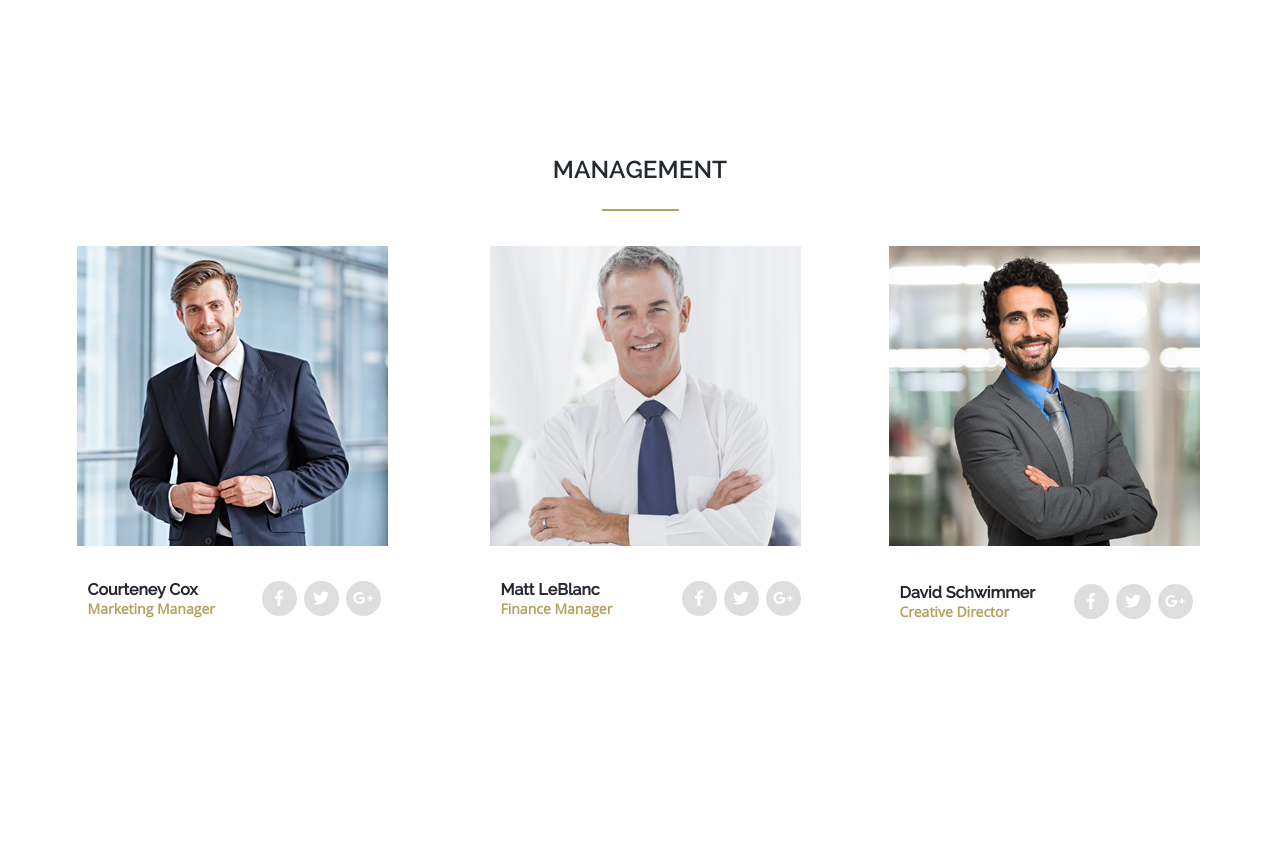
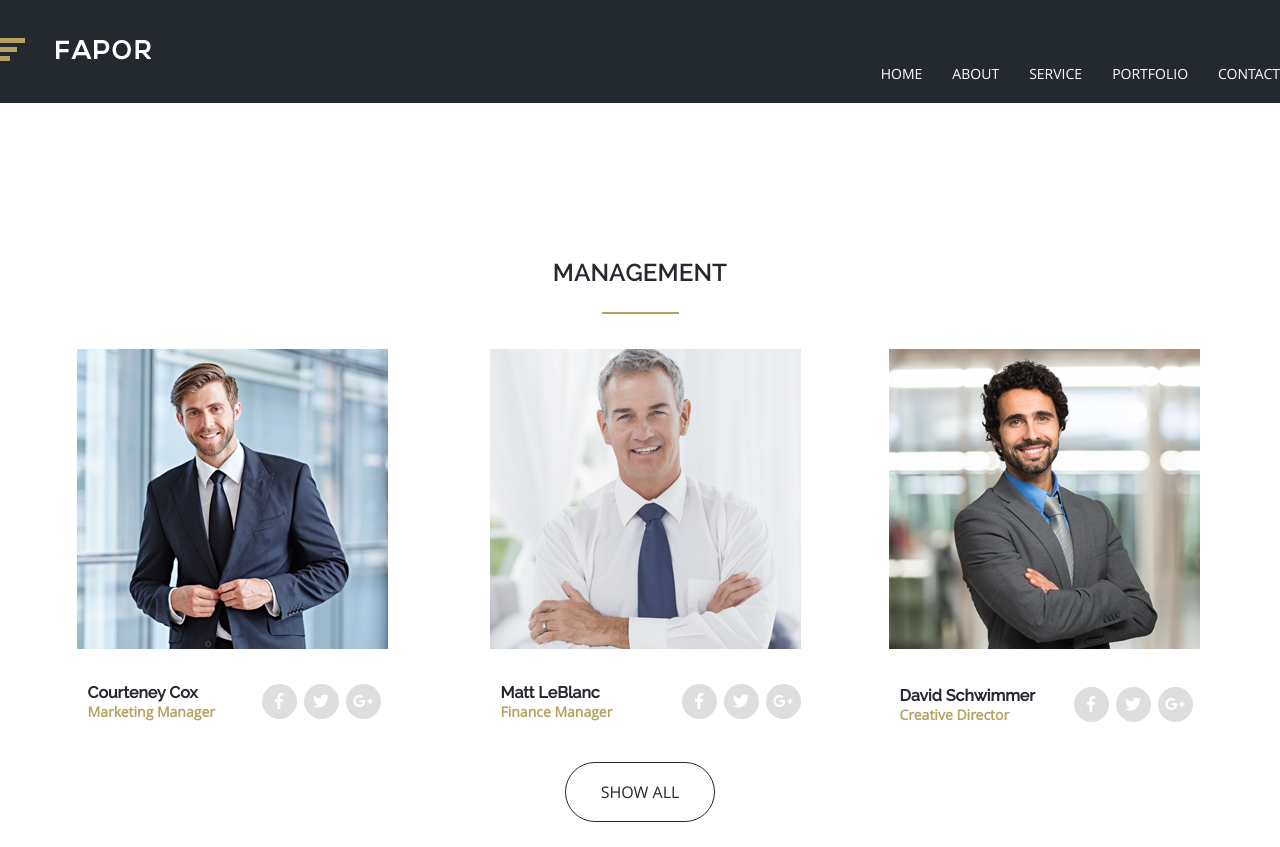
Before and after one commit to DarinaLogvinenko/Test_light, a plain HTML site: page index.html in a window 1280 px wide. Before the commit the page ends 800 px from the top, so only its background shows below. Drawn offline with Linux system fonts and the light colour scheme.

Commit message:
top_header

```diff
--- a/CSS/stylesheet.css
+++ b/CSS/stylesheet.css
@@ -33,17 +33,60 @@
     color: inherit;
     -webkit-font-smoothing: antialiased;
 }
+header{
+    background-color: #24282f;
+}
+.top_header{
+    max-width: 1386px;
+    margin: auto;
+    padding-top: 38px;
+    padding-bottom: 38px;
+}
 
+.top_header ul li {
+    list-style: none;
+    text-decoration: none;
+    text-transform: uppercase;
+    float: right;
+    text-align: center;
+    margin-left: 30px;
+
+
+}
+
+.top_header a{
+    text-decoration: none;
+    font-size: 14px;
+    line-height: 18px;
+    color: white;
+    font-family: 'OpenSansRegular';
+    padding-bottom: 18px;
+}
+/*.top_header ul li a:after{*/
+    /*content: " ";*/
+    /*display: block;*/
+    /*height: 2px;*/
+    /*width: 80px;*/
+    /*margin-top: 18px;*/
+    /*background-color: #b5a263;*/
+/*}*/
+
+.top_header ul li a:hover{
+    border-bottom: solid 2px #b5a263;
+    padding-top: 18px;
+}
+
+.top_header{
+    content: " ";
+    display: block;
+    clear: both;
+}
 .container {
     max-width: 1127px;
     margin: auto;
 }
 
-.container:after {
-    content: "";
-    display: block;
-    clear: both;
-}
+
 h2{
     text-align: center;
     text-transform: uppercase;
@@ -216,3 +259,27 @@ hr{
 .david a i:first-child{
     margin-right: 7px;
 }
+.container:after {
+    content: "";
+    display: block;
+    clear: both;
+}
+.button{
+    text-align: center;
+    padding-top: 43px;
+    padding-bottom: 30px;
+}
+.button a{
+    border: solid 1px #24282f ;
+    padding: 18px 35px;
+    -webkit-border-radius: 50px;
+    border-radius: 50px;
+    width: 165px;
+    height: 50px;
+    line-height: 50px;
+    text-decoration: none;
+    color: #24282f;
+    text-transform: uppercase;
+    font-size: 16px;
+    font-family: 'OpenSansRegular';
+}
--- a/index.html
+++ b/index.html
@@ -10,6 +10,18 @@
     <link rel="stylesheet" href="CSS/stylesheet.css">
 </head>
 <body>
+<header>
+    <div class="top_header">
+        <a href="#"><img src="images/logo_03.png"></a>
+        <ul>
+            <li><a href="#">contact</a></li>
+            <li><a href="#">portfolio</a></li>
+            <li><a href="#">service</a></li>
+            <li><a href="#">about</a></li>
+            <li><a href="#">home</a></li>
+        </ul>
+    </div>
+</header>
 <div class="container">
     <h2>Management</h2>
     <hr>
@@ -35,9 +47,10 @@
             <a href="#"><i class="fab fa-twitter"></i></a>
             <a href="#"><i class="fab fa-facebook-f"></i></a>
         </div>
-
     </div>
-
+    <div class="button">
+        <a href="#">Show All</a>
+    </div>
 </div>
 
 </body>
```
Also changed, not shown: images/logo_03.png (added).
